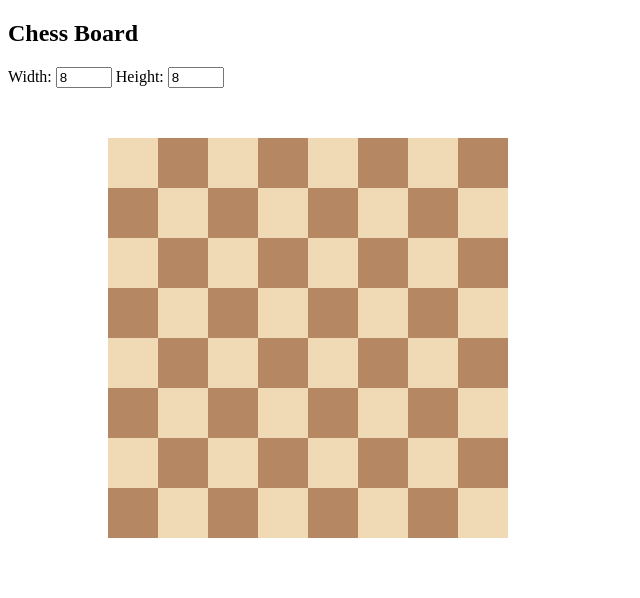
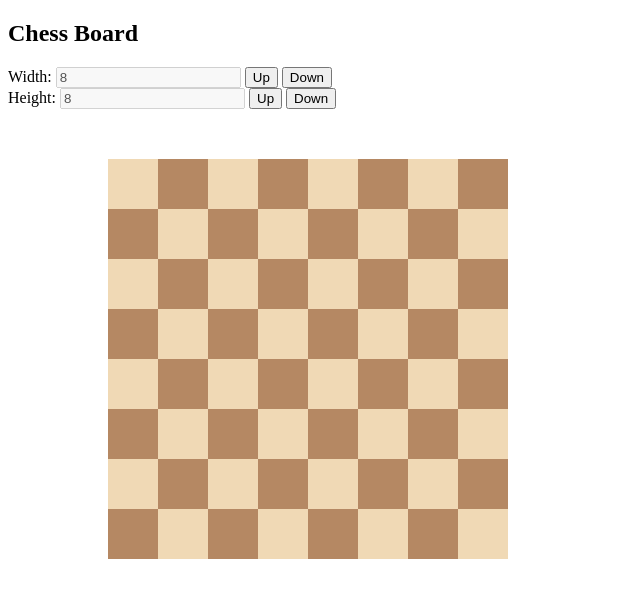
Before and after one commit to osabl/knight-tour, a plain HTML site: page src/index.html in a window 1280 px wide. Shown: the whole page, without its empty margins (0-640 px from the left). Drawn offline with Linux system fonts and the light colour scheme.

Commit message:
add buttons

```diff
--- a/src/index.html
+++ b/src/index.html
@@ -12,10 +12,19 @@
   <form class="create-board">
     <div>
       <h2>Chess Board</h2>
-      <label for="width">Width:</label>
-      <input type="number" name="board" id="width" value="8" min="3" max="50">
-      <label for="height">Height:</label>
-      <input type="number" name="board" id="height" value="8" min="3" max="50">
+      <div class="width">
+        <label for="width">Width:</label>
+        <input type="number" id="width" value="8" disabled>
+        <input class="up" type="button" value="Up">
+        <input class="down" type="button" value="Down">
+      </div>
+
+      <div class="height">
+        <label for="height">Height:</label>
+        <input type="number" id="height" value="8" disabled>
+        <input class="up" type="button" value="Up">
+        <input class="down" type="button" value="Down">
+      </div>
     </div>
   </form>
 
--- a/src/js/controller.js
+++ b/src/js/controller.js
@@ -6,6 +6,16 @@ const app = document.querySelector('#app')
 const input = {
   width: document.querySelector('#width'),
   height: document.querySelector('#height')
+}
+const buttons = {
+  width: {
+    up: document.querySelector('.width .up'),
+    down: document.querySelector('.width .down')
+  },
+  height: {
+    up: document.querySelector('.height .up'),
+    down: document.querySelector('.height .down')
+  }
 }
 
 const viewBoard = new View(app, {
```
